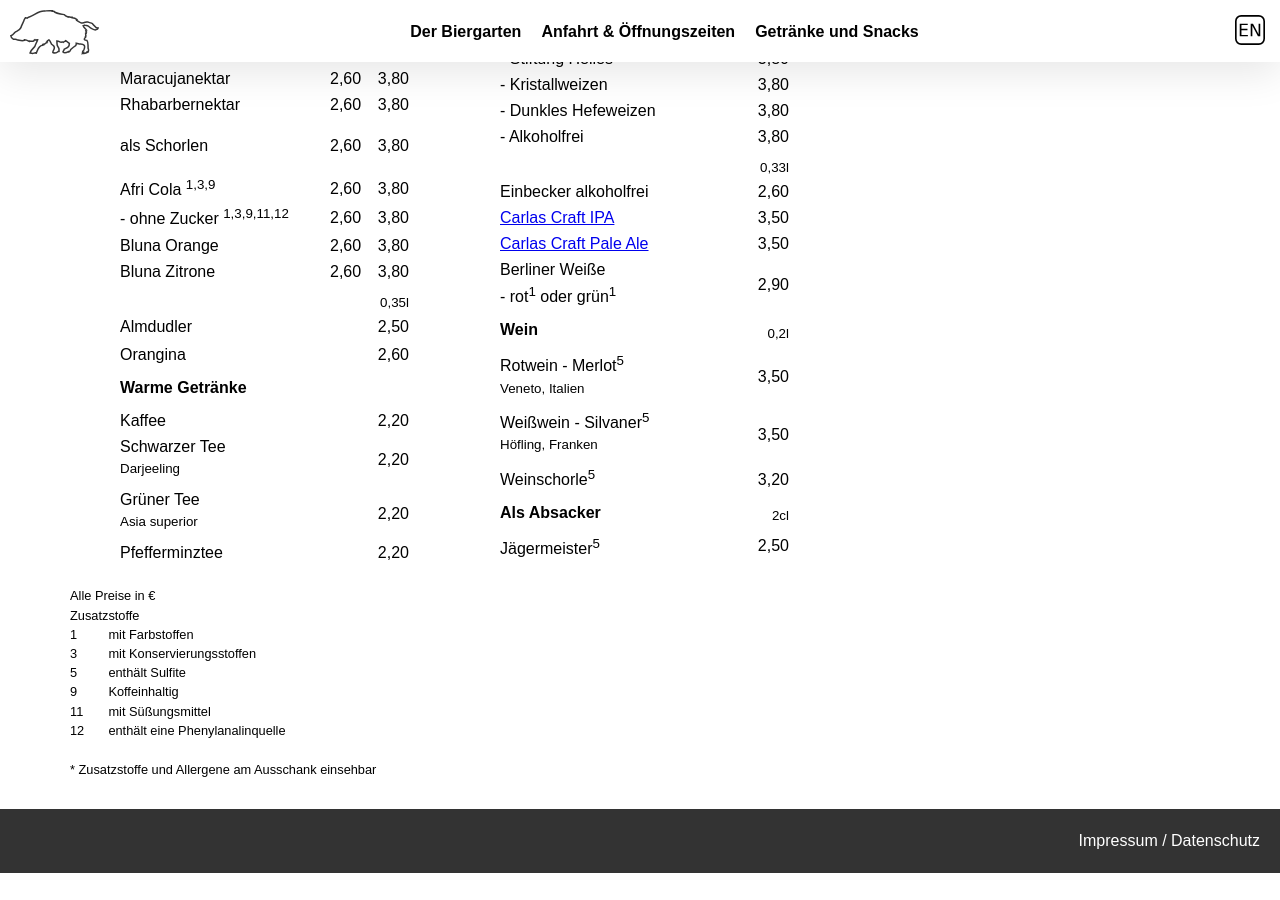
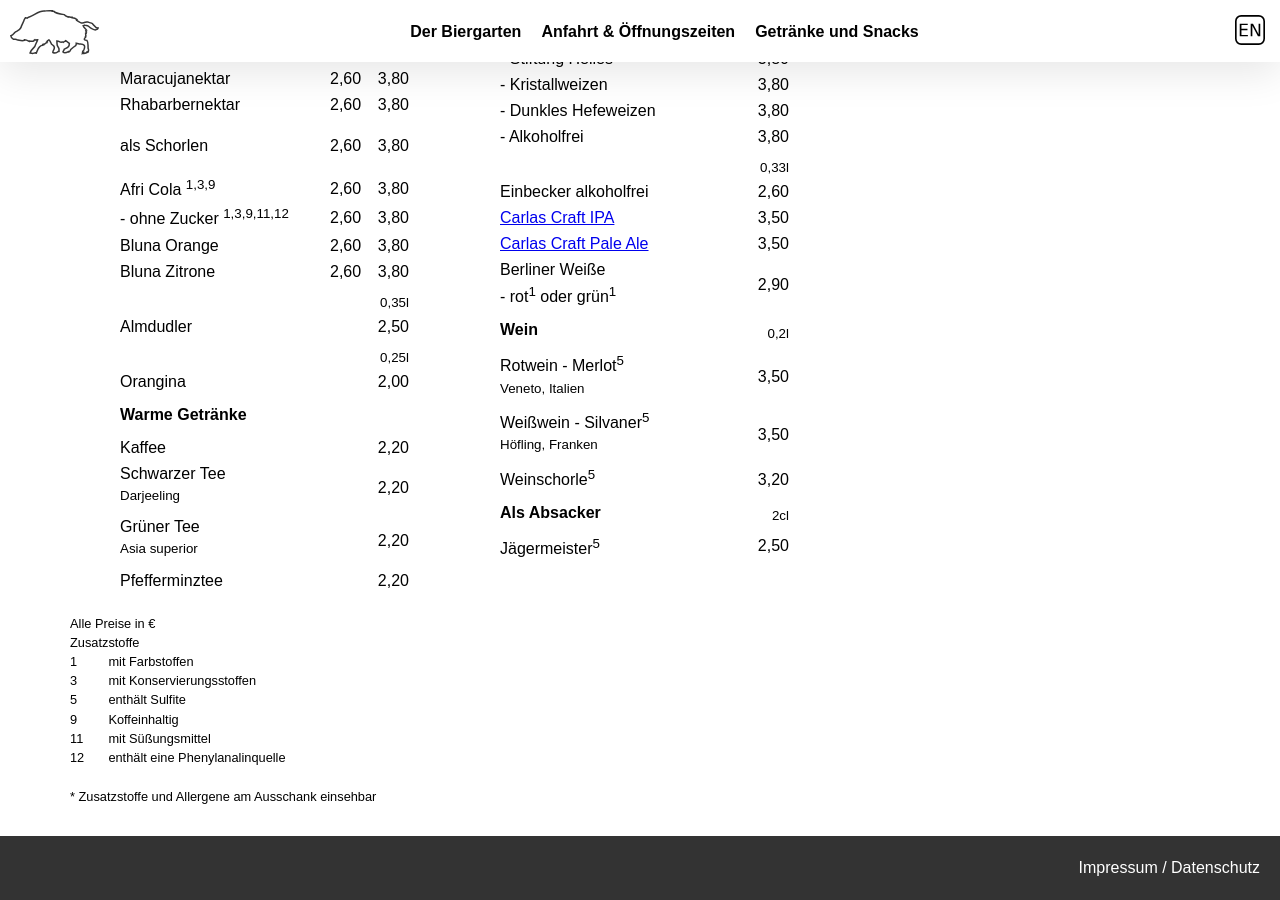
Before and after one commit to versable/kehr-website, a Jekyll site: the page built from index.html, in a window 1280 px wide and 900 px high, scrolled down 2302 px. Built offline with Jekyll 4.4.1, drawn with Linux system fonts in a browser that asks for light colours; before the commit the page ends 3175 px from its top, so only the background shows below that.

Commit message:
Revert "Change Orangina price in menu (revert me)"
This reverts commit 4590219d676525e462c2df4143b710aa122750ed.

```diff
--- a/en/index.html
+++ b/en/index.html
@@ -194,12 +194,12 @@ excerpt: >
             <tr>
                 <td></td>
                 <td></td>
-                <td></td>
+                <td><sub>0,25l</sub></td>
             </tr>
             <tr>
                 <td>Orangina</td>
                 <td></td>
-                <td>2,60</td>
+                <td>2,00</td>
             </tr>
             <tr>
                 <th colspan="3">Warm drinks</th>
--- a/index.html
+++ b/index.html
@@ -191,12 +191,12 @@ layout: default
             <tr>
                 <td></td>
                 <td></td>
-                <td></td>
+                <td><sub>0,25l</sub></td>
             </tr>
             <tr>
                 <td>Orangina</td>
                 <td></td>
-                <td>2,60</td>
+                <td>2,00</td>
             </tr>
             <tr>
                 <th colspan="3">Warme Getränke</th>
```
